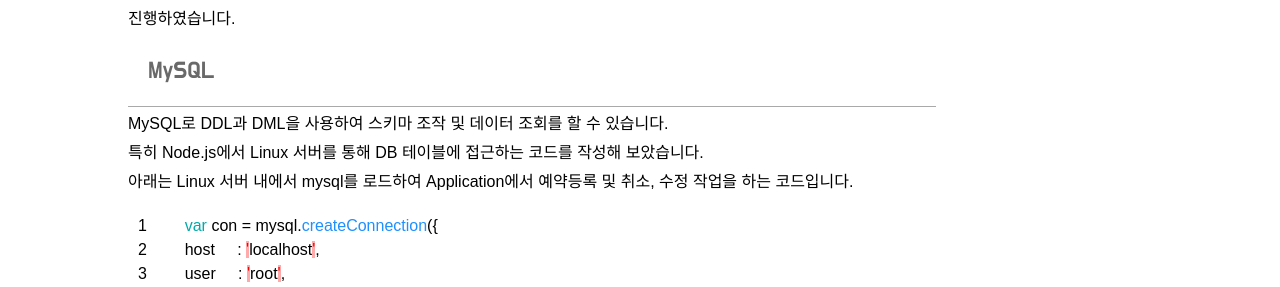
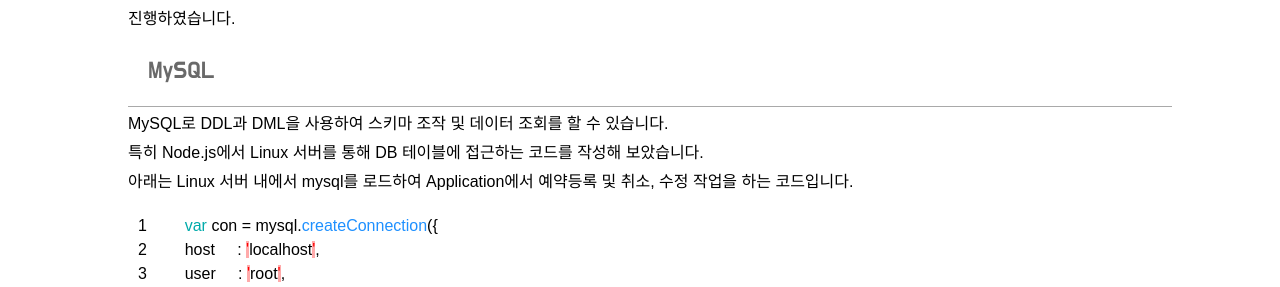
Before and after one commit to seosungjoon/seosungjoon.github.io, a Jekyll site: the page built from _posts/skills/2019-09-05-DB.md, in a window 1280 px wide. Shown: the part 323-610 px from the top of the page. Built offline with Jekyll 4.4.1, drawn with Linux system fonts in a browser that asks for light colours; nearby versions of some CDN libraries; some web fonts are replaced.

Commit message:
Update post.sass

```diff
--- a/assets/css/post.sass
+++ b/assets/css/post.sass
@@ -29,12 +29,12 @@
       color: #696969
       padding: 20px
       border-bottom: 1px solid #a9a9a9
-      width: 60vw
+      width: 80vw
 
     p, code
       font-family: "Gothic A1", sans-serif
       line-height: 1.5em
-      width: 60vw
+      width: 80vw
       margin: 5px 0
 
     table
```
